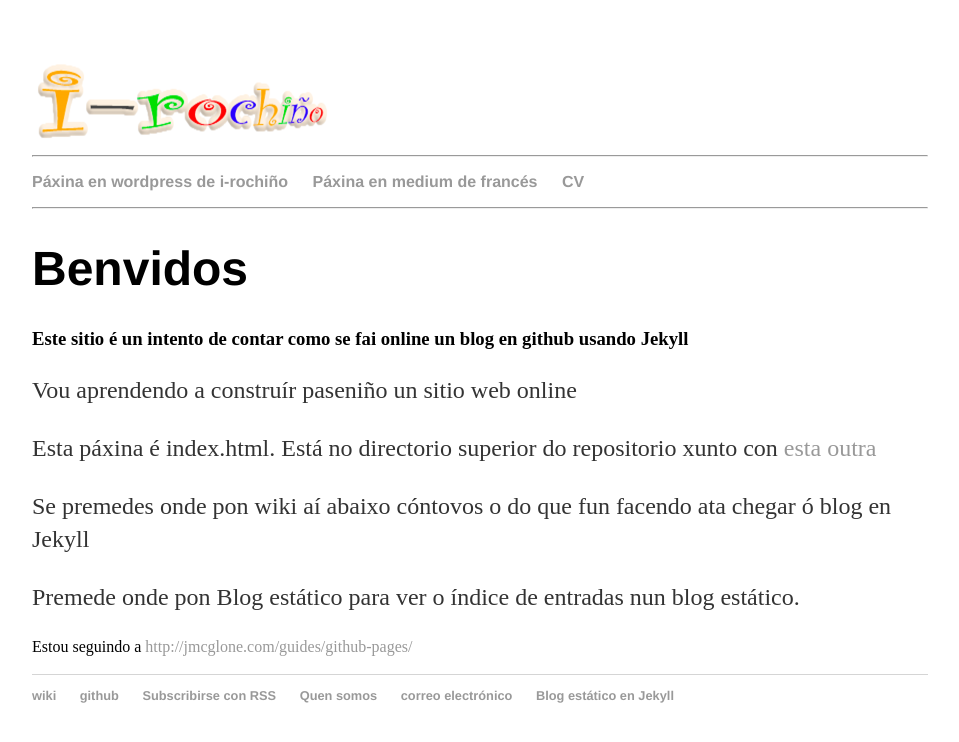
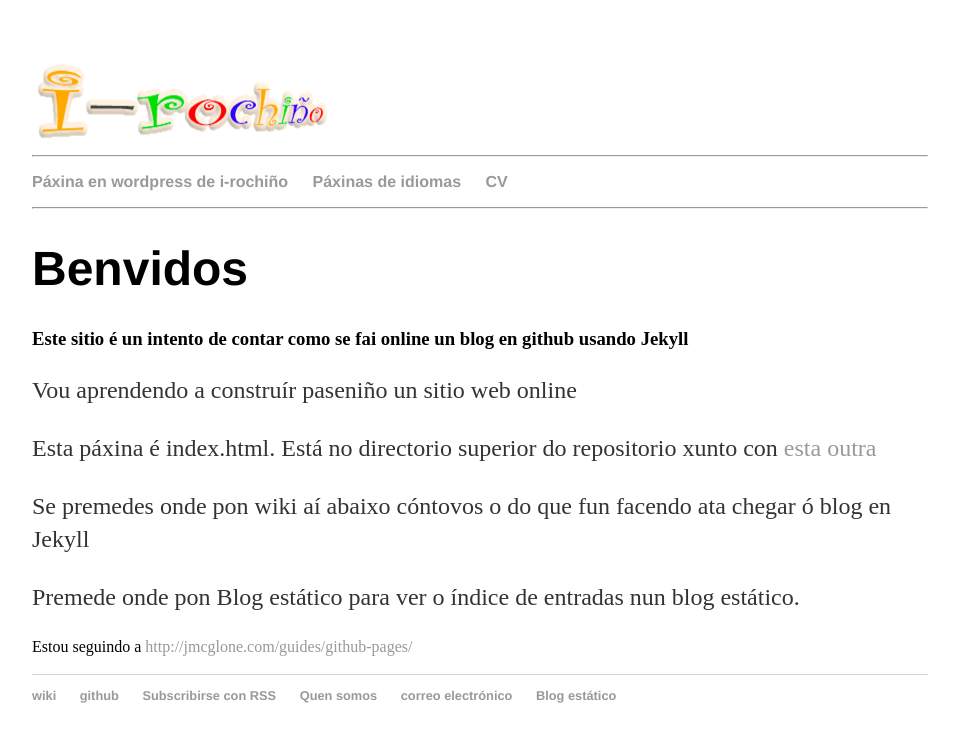
Before and after one commit to irocho/irocho.github.io, a Jekyll site: the page built from index.html, in a window 1280 px wide. Shown: the top 742 px of the page, without its empty margins (160-1119 px from the left). Built offline with Jekyll 4.4.1, drawn with Linux system fonts in a browser that asks for light colours.

Commit message:
actualizacións menores

```diff
--- a/_layouts/default.html
+++ b/_layouts/default.html
@@ -12,7 +12,7 @@
 		<nav>
     		<ul>
         		<li><a href="irocho.wordpress.com">Páxina en wordpress de i-rochiño </a></li>
-	        	<li><a href="https://medium.com/irocho-en-frances">Páxina en medium de francés</a></li>
+	        	<li><a href="https://medium.com/@irocho">Páxinas de idiomas</a></li>
         		<li><a href="/cv">CV</a></li>
 
     		</ul>
@@ -30,7 +30,7 @@
         		<li><a href="http://irocho.github.io/blog/atom.xml">Subscribirse con RSS</a></li>
         		<li><a href="/about">Quen somos</a></li>
 			<li><a href="mailto:irocho.profe@gmail.com">correo electrónico</a></li>
-			<li><a href="/blog">Blog estático en Jekyll</a></li>
+			<li><a href="/blog">Blog estático</a></li>
 			</ul>
 		</footer>
 	</body>
```
